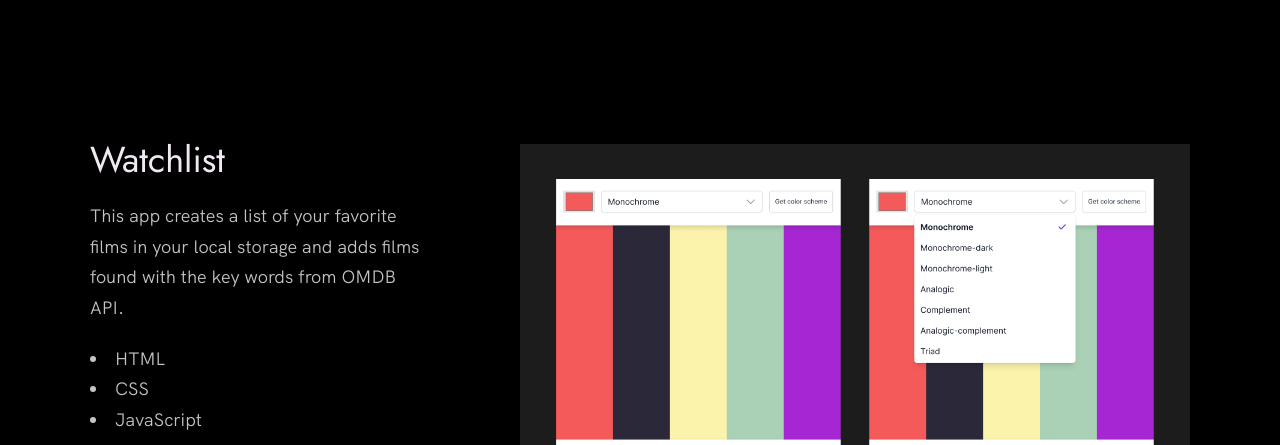
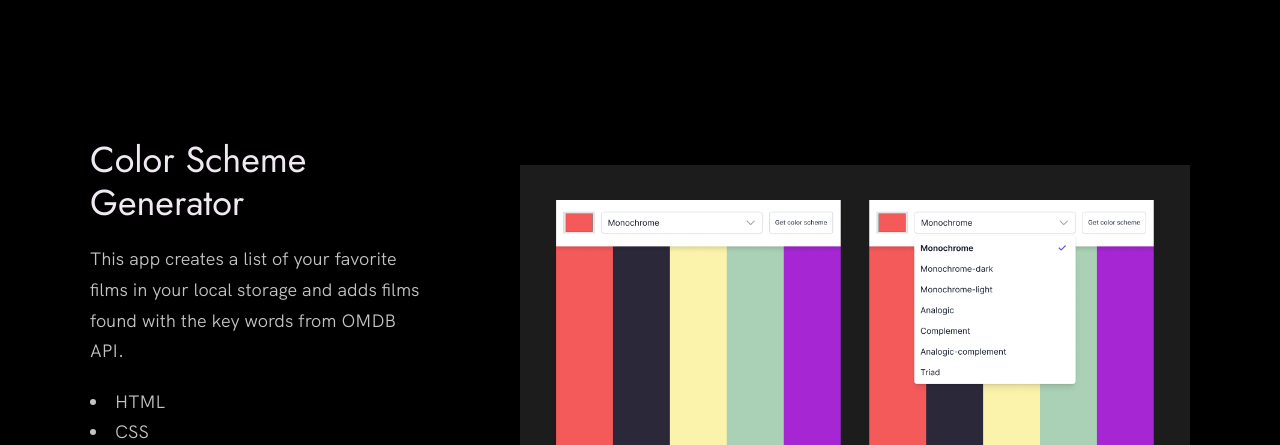
Before and after one commit to aizadashka/portfolio, a website built with Vite: page index.html in a window 1280 px wide. Shown: the part 3480-3925 px from the top of the page. Built offline with nearby package versions, Linux system fonts and the light colour scheme.

Commit message:
color scheme generator title corrected

```diff
--- a/index.html
+++ b/index.html
@@ -201,7 +201,7 @@
 
           <div class="work__box">
             <div class="work__text">
-              <h3>Watchlist</h3>
+              <h3>Color Scheme Generator</h3>
               <p>This app creates a list of your favorite films in your local storage and adds films found with the key words from OMDB API.</p>
               <ul class="work__list">
                 <li>HTML</li>
```
